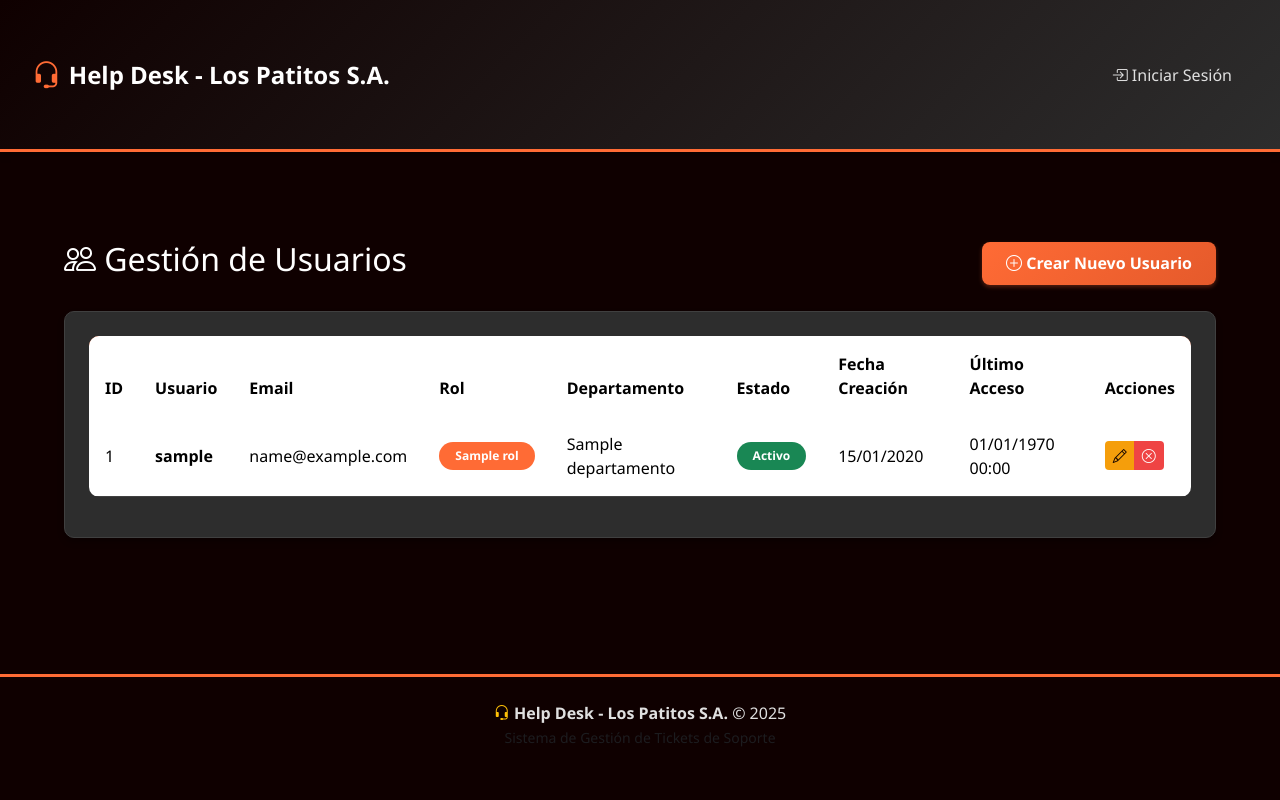
After one commit to Gerald-JGG/ticket-php, a PHP site: template app/Views/users/index.view.php in a window 1280 px wide. The commit adds this page. Run offline with PHP 8.4, Linux system fonts and the light colour scheme; the template is opened without the code that fills it: most values are stand-ins (such as "Sample title", 1, 10 or a date in 2020).

Commit message:
Refactor Estado and Ticket models for improved database queries; update user dashboard view and styles

```diff
--- /dev/null
+++ b/app/Views/users/index.view.php
@@ -0,0 +1,108 @@
+<?php require __DIR__ . '/../layouts/header.php'; ?>
+
+<div class="container-fluid">
+    <div class="row mb-4">
+        <div class="col-md-12">
+            <div class="d-flex justify-content-between align-items-center">
+                <h2><i class="bi bi-people"></i> Gestión de Usuarios</h2>
+                <a href="/users/create" class="btn btn-primary">
+                    <i class="bi bi-plus-circle"></i> Crear Nuevo Usuario
+                </a>
+            </div>
+        </div>
+    </div>
+
+    <?php if (isset($_GET['error']) && $_GET['error'] === 'no_puede_desactivarse'): ?>
+        <div class="alert alert-danger" role="alert">
+            <i class="bi bi-exclamation-triangle-fill"></i>
+            No puedes desactivar tu propia cuenta.
+        </div>
+    <?php endif; ?>
+
+    <?php if (empty($users)): ?>
+        <div class="empty-state">
+            <i class="bi bi-people"></i>
+            <h3>No hay usuarios</h3>
+            <p>Aún no se han creado usuarios en el sistema.</p>
+        </div>
+    <?php else: ?>
+        <div class="card">
+            <div class="card-body">
+                <div class="table-responsive">
+                    <table class="table table-hover">
+                        <thead>
+                            <tr>
+                                <th>ID</th>
+                                <th>Usuario</th>
+                                <th>Email</th>
+                                <th>Rol</th>
+                                <th>Departamento</th>
+                                <th>Estado</th>
+                                <th>Fecha Creación</th>
+                                <th>Último Acceso</th>
+                                <th>Acciones</th>
+                            </tr>
+                        </thead>
+                        <tbody>
+                            <?php foreach ($users as $user): ?>
+                                <tr>
+                                    <td><?= $user->id ?></td>
+                                    <td>
+                                        <strong><?= htmlspecialchars($user->username) ?></strong>
+                                    </td>
+                                    <td><?= htmlspecialchars($user->email ?? 'N/A') ?></td>
+                                    <td>
+                                        <span class="badge badge-orange">
+                                            <?= htmlspecialchars($user->rol) ?>
+                                        </span>
+                                    </td>
+                                    <td><?= htmlspecialchars($user->departamento ?? 'N/A') ?></td>
+                                    <td>
+                                        <?php if ($user->activo): ?>
+                                            <span class="badge bg-success">Activo</span>
+                                        <?php else: ?>
+                                            <span class="badge bg-secondary">Inactivo</span>
+                                        <?php endif; ?>
+                                    </td>
+                                    <td><?= date('d/m/Y', strtotime($user->fecha_creacion)) ?></td>
+                                    <td>
+                                        <?= $user->ultimo_acceso
+                                            ? date('d/m/Y H:i', strtotime($user->ultimo_acceso))
+                                            : 'Nunca' ?>
+                                    </td>
+                                    <td>
+                                        <div class="btn-group" role="group">
+                                            <a href="/users/edit/<?= $user->id ?>"
+                                               class="btn btn-sm btn-warning"
+                                               title="Editar">
+                                                <i class="bi bi-pencil"></i>
+                                            </a>
+
+                                            <?php if ($user->activo): ?>
+                                                <a href="/users/deactivate/<?= $user->id ?>"
+                                                   class="btn btn-sm btn-danger"
+                                                   title="Desactivar"
+                                                   onclick="return confirm('¿Está seguro de desactivar este usuario?')">
+                                                    <i class="bi bi-x-circle"></i>
+                                                </a>
+                                            <?php else: ?>
+                                                <a href="/users/activate/<?= $user->id ?>"
+                                                   class="btn btn-sm btn-success"
+                                                   title="Activar"
+                                                   onclick="return confirm('¿Está seguro de activar este usuario?')">
+                                                    <i class="bi bi-check-circle"></i>
+                                                </a>
+                                            <?php endif; ?>
+                                        </div>
+                                    </td>
+                                </tr>
+                            <?php endforeach; ?>
+                        </tbody>
+                    </table>
+                </div>
+            </div>
+        </div>
+    <?php endif; ?>
+</div>
+
+<?php require __DIR__ . '/../layouts/footer.php'; ?>
--- a/public/css/styles.css
+++ b/public/css/styles.css
@@ -5,7 +5,7 @@
   --primary-orange: #ff6b35;
   --primary-orange-dark: #e55a2b;
   --primary-orange-light: #ff8c5f;
-  --secondary-black: #1a1a1a;
+  --secondary-black: #0f0000;
   --dark-gray: #2d2d2d;
   --medium-gray: #404040;
   --light-gray: #e0e0e0;
@@ -481,8 +481,8 @@ footer {
 }
 
 .blob-1 {
-  width: 800px;
-  height: 800px;
+  width: 600px;
+  height: 600px;
   background: radial-gradient(circle, #ff6b35 0%, #ff8c5f 50%, transparent 70%);
   top: -250px;
   left: -250px;
@@ -490,8 +490,8 @@ footer {
 }
 
 .blob-2 {
-  width: 700px;
-  height: 700px;
+  width: 500px;
+  height: 500px;
   background: radial-gradient(circle, #ff8c5f 0%, #ffa366 50%, transparent 70%);
   bottom: -200px;
   right: -200px;
@@ -500,12 +500,11 @@ footer {
 }
 
 .blob-3 {
-  width: 700px;
-  height: 700px;
+  width: 450px;
+  height: 450px;
   background: radial-gradient(circle, #ff4500 0%, #ff6b35 50%, transparent 70%);
-  top: 50%;
-  left: 50%;
-  transform: translate(-50%, -50%);
+  top: 22%;
+  left: 37%;
   animation-delay: 10s;
   animation-duration: 30s;
 }
--- /dev/null
+++ b/public/passwords.txt
@@ -0,0 +1,4 @@
+$2y$12$IBoTNO7a50UlMXLnHDzVl.fu6okSejXIB0vEI7DaiwV8v8J8A3X9G
+$2y$12$s.ZBpqqzFbiyEGelxvErBOcoydK3nzfHJFwLXXscIEmx2mi9MMlnG
+$2y$12$3kS9VipOn1VywBQnAM9Os.R6VTthjAThWrq/orQHkEeYx5M3NWf16
+$2y$12$lKpMT4tPjC1kkSly0Oo75Ow53yzJKTWe2PntBvprcCHwM1uU37tgC
```
Also changed, not shown: app/Models/Estado.php (+11 -10 lines), app/Models/ticket.php (+81 -39 lines), app/Views/tickets/user_dashboard.view.php (renamed from app/Views/auth/user_dashboard.view.php).
